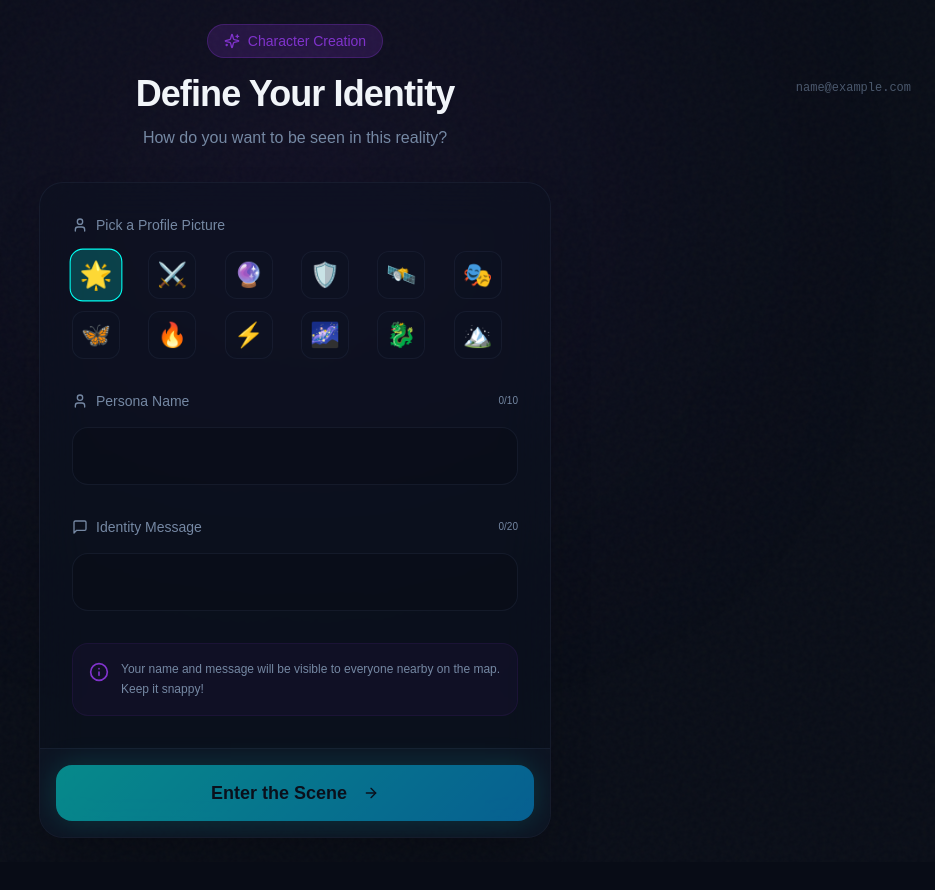
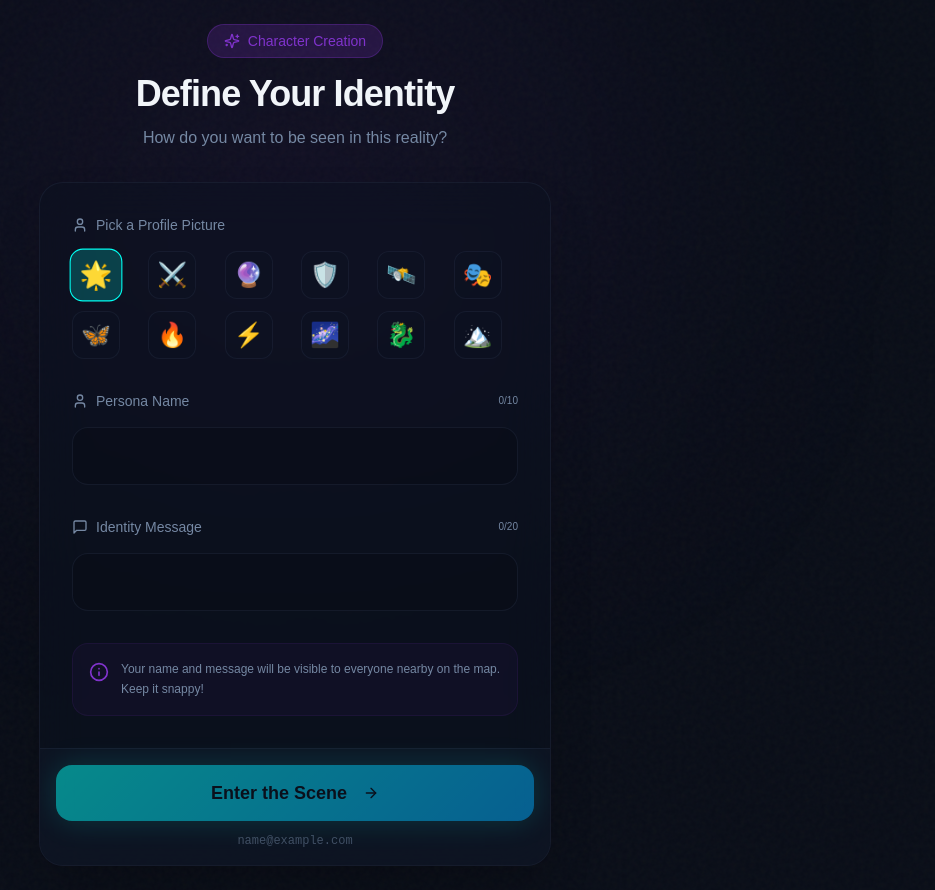
Before and after one commit to Lubdhak/scene-on, a React (Vite) app in the folder frontend/: page /persona in a window 1280 px wide. Shown: the whole page, without its empty margins (345-1280 px from the left). Before the commit the page ends 862 px from the top, so only its background shows below. Built offline with nearby package versions, Linux system fonts and the light colour scheme; no server answers; sample sign-in values are in the browser's storage; the HTML template or start-up script is replaced by a standard one.

Commit message:
feat: Move email display to a more prominent position in PersonaSelect component

```diff
--- a/frontend/src/pages/PersonaSelect.tsx
+++ b/frontend/src/pages/PersonaSelect.tsx
@@ -138,13 +138,6 @@ const PersonaSelect = () => {
         </>
       )}
 
-      {/* Email display */}
-      {authState?.email && (
-        <div className="absolute top-20 right-6 z-20 text-xs text-muted-foreground/60 font-mono">
-          {authState.email}
-        </div>
-      )}
-
       <motion.div
         initial={{ opacity: 0, y: 20 }}
         animate={{ opacity: 1, y: 0 }}
@@ -267,6 +260,13 @@ const PersonaSelect = () => {
                   : 'Enter the Scene'}
               {isSceneActive ? <RefreshCw className="ml-2 w-5 h-5" /> : <ArrowRight className="ml-2 w-5 h-5" />}
             </Button>
+
+            {/* Email display */}
+            {authState?.email && (
+              <div className="text-center mt-3 text-xs text-muted-foreground/50 font-mono">
+                {authState.email}
+              </div>
+            )}
           </div>
         </div>
       </motion.div>
```
